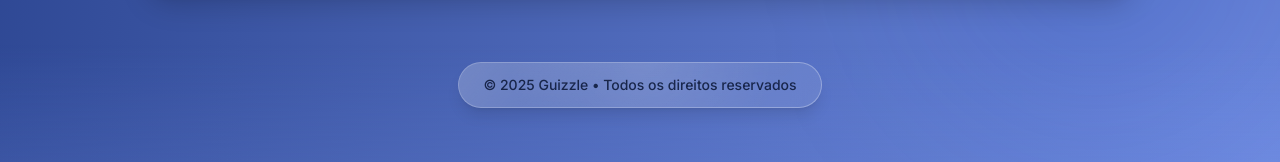
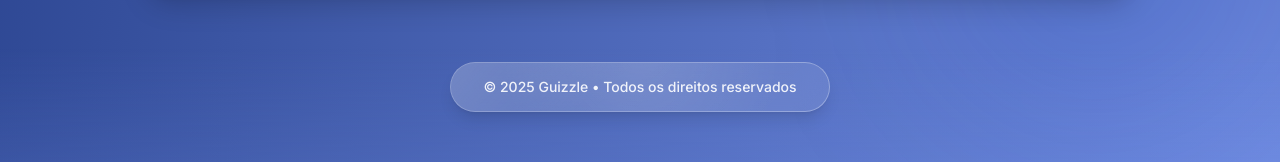
Before and after one commit to alx-ui/guizzle, a Next.js app: page / in a window 1280 px wide. Shown: the part 1505-1667 px from the top of the page. Built offline with nearby package versions, Linux system fonts and the light colour scheme.

Commit message:
feat: enhance footer style with glass effects and transitions for better aesthetics

```diff
--- a/src/components/layout/Footer.tsx
+++ b/src/components/layout/Footer.tsx
@@ -3,8 +3,8 @@ export function Footer() {
 
   return (
     <footer className="mt-16 mb-8 text-center text-sm px-4">
-      <div className="glass-effect inline-flex items-center gap-2 px-6 py-3 rounded-full shadow-lg hover:bg-white/20 transition-all duration-300">
-        <p className="text-[#101c3d]/90 dark:text-white/90">© {currentYear} Guizzle • Todos os direitos reservados</p>
+      <div className="glass-effect inline-flex items-center gap-2 px-8 py-3.5 rounded-full shadow-lg hover:scale-105 hover:bg-white/15 transition-all duration-500">
+        <p className="text-white/90">© {currentYear} Guizzle • Todos os direitos reservados</p>
       </div>
     </footer>
   );
```
